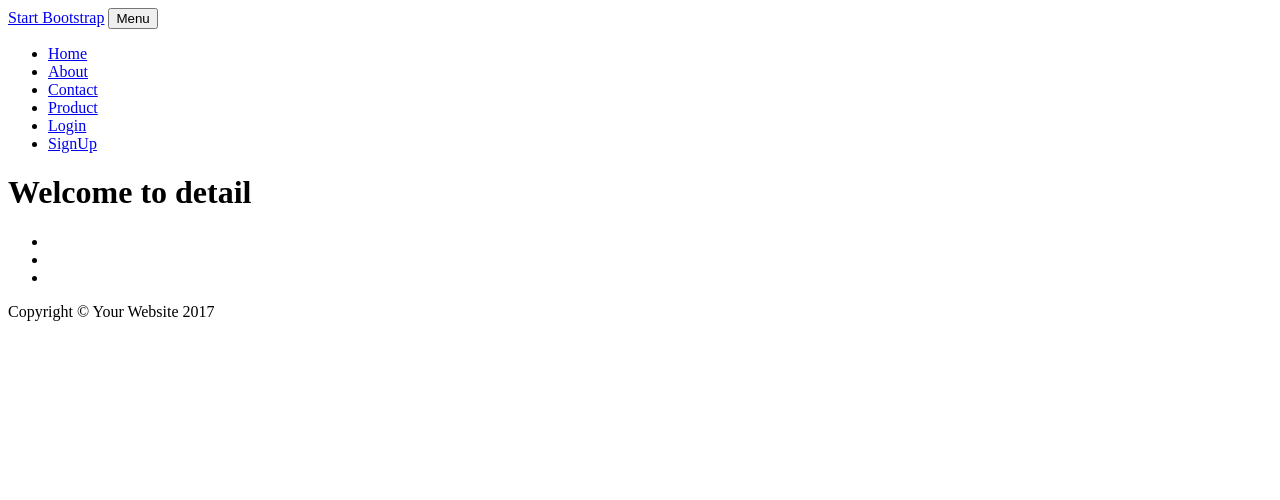
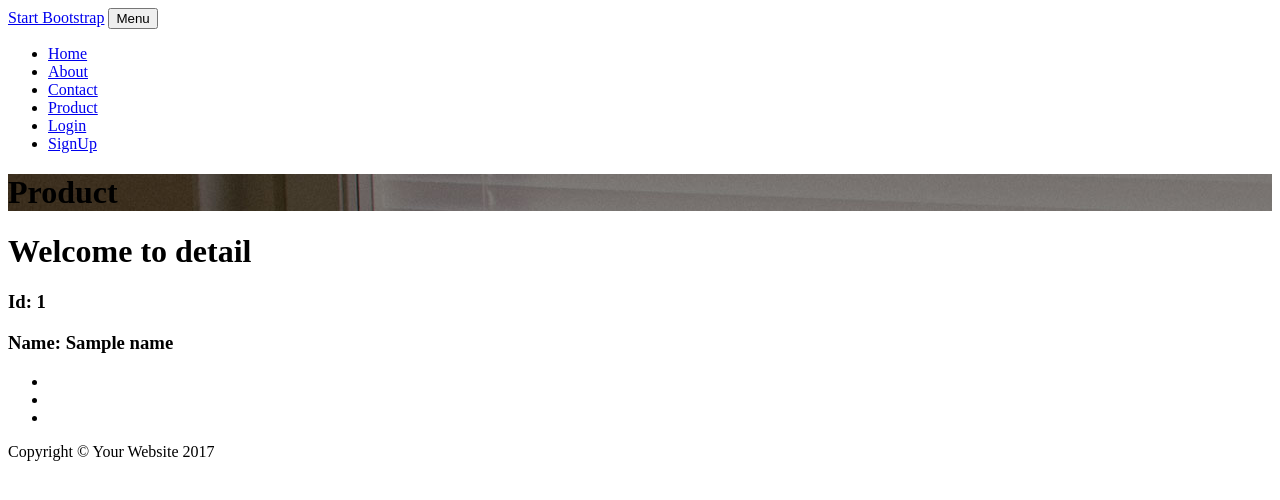
Before and after one commit to lucaslomba/Yii-course, a Yii app: template advanced/frontend/views/product/detail.php in a window 1280 px wide. Shown: the top 500 px of the page. Run offline with PHP 8.4 and a stand-in for Yii, Linux system fonts and the light colour scheme; the template is opened without the code that fills it: most values are stand-ins (such as "Sample title", 1, 10 or a date in 2020); data that the repository does not hold is empty; some libraries are stand-ins or nearby versions.

Commit message:
passando parametros por URL

```diff
--- a/advanced/frontend/config/main.php
+++ b/advanced/frontend/config/main.php
@@ -40,6 +40,7 @@ return [
             'enablePrettyUrl' => true,
             'showScriptName' => false,
             'rules' => [
+                'product/detail/<id:\d+>/<name:\w+>' => 'product/detail'
             ],
         ],
     ],
--- a/advanced/frontend/controllers/ProductController.php
+++ b/advanced/frontend/controllers/ProductController.php
@@ -9,7 +9,7 @@ class ProductController extends Controller {
         return $this->render('index', ['menu' => $menu]);
     }
 
-    public function actionDetail(){
-        return $this->render('detail');
+    public function actionDetail($id, $name){
+        return $this->render('detail', ['id'=>$id, 'name'=>$name]);
     }
 }
--- a/advanced/frontend/views/product/detail.php
+++ b/advanced/frontend/views/product/detail.php
@@ -1,5 +1,20 @@
 <?php
-
+$this->title = 'Product detail';
 ?>
 
-<h1>Welcome to detail</h1>
+<header class="masthead" style="background-image: url('../img/home-bg.jpg')">
+    <div class="container">
+    <div class="row">
+        <div class="col-lg-8 col-md-10 mx-auto">
+        <div class="site-heading">
+            <h1>Product</h1>
+        </div>
+        </div>
+    </div>
+    </div>
+</header>
+<div class="container">
+    <h1>Welcome to detail</h1>
+    <h3>Id: <strong><?=$id?></strong></h3>
+    <h3>Name: <strong><?=$name?></strong></h3>
+</div>
--- a/advanced/frontend/views/product/index.php
+++ b/advanced/frontend/views/product/index.php
@@ -1,5 +1,5 @@
 <?php
-
+$this->title = 'Product index';
 ?>
 <!-- Page Header -->
 <header class="masthead" style="background-image: url('../img/home-bg.jpg')">
```
Also changed, not shown: advanced/frontend/views/product/menu.php (+4 -4 lines).
